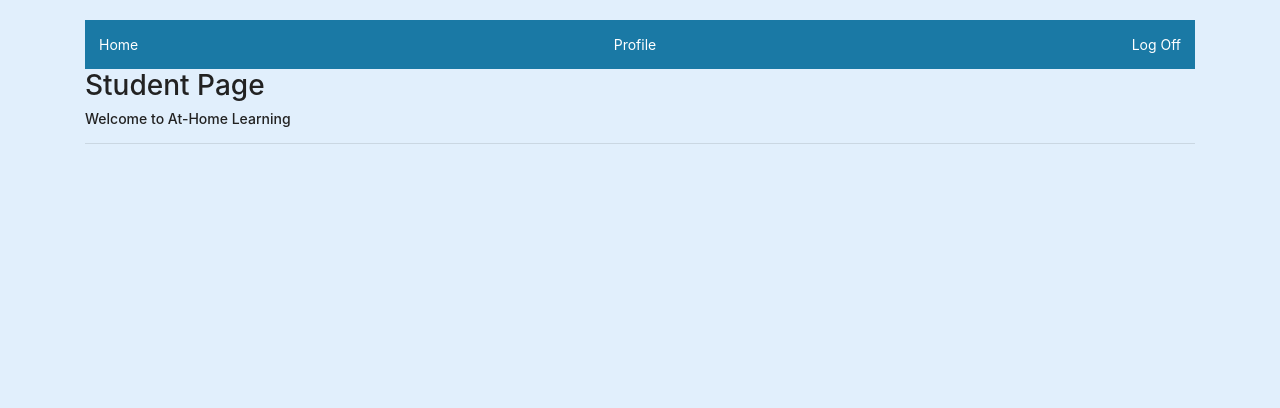
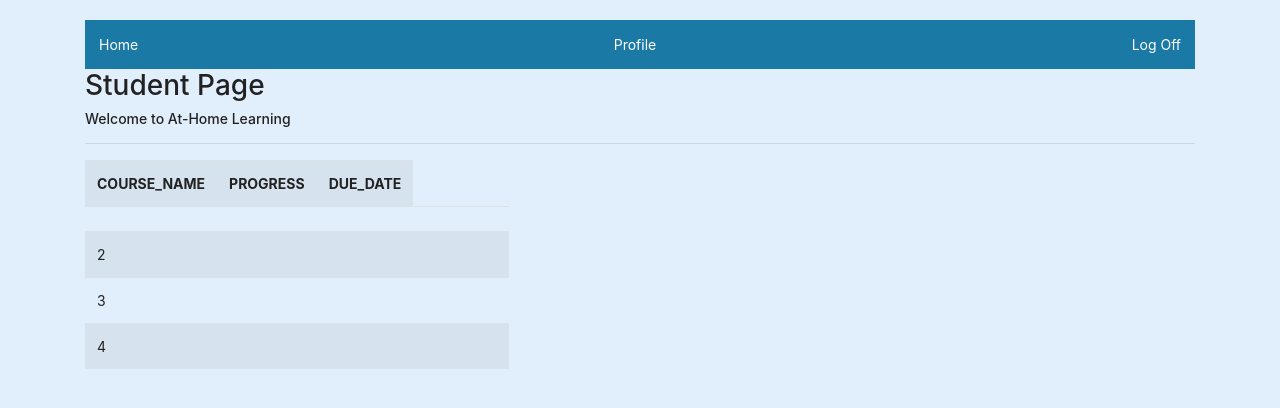
Before and after one commit to Woz-U-Group-Projects/new-team-freeze, a React (Create React App) app in the folder client-react/: page /Student in a window 1280 px wide. Shown: the top 408 px of the page. Built offline with nearby package versions, Linux system fonts and the light colour scheme; no server answers; sample sign-in values are in the browser's storage.

Commit message:
display table on dashboard

```diff
--- a/client-react/src/Screens/Student.js
+++ b/client-react/src/Screens/Student.js
@@ -9,7 +9,14 @@ import {
 class Student extends React.Component {
     constructor(props) {
         super(props);
-        this.state = { student: [] };
+        this.state = {
+            student: [
+                { course_name: 'math', Progress: "In_Progress", due_date: "august 2020"},
+                { id: 2, name: 'William', Math: "Not_Started", Reading: "In_Progress" ,Social_Studies: "Not_Started", Science:"Completed"},
+                { id: 3, name: 'Gina', Math: "Completed", Reading: "Completed" ,Social_Studies: "Not_Started", Science:"Completed"},
+                { id: 4, name: 'Molly', Math: "In_Progress", Reading: "Not_Started",Social_Studies: "Not_Started" , Science:"Completed"}
+            ]
+        };
         this.taskName = React.createRef();
     }
 
@@ -30,11 +37,36 @@ class Student extends React.Component {
         axios.get(url).then(response => this.setState({ student: response.data }));
     };
 
+    renderTableHeader() {
+        let header = Object.keys(this.state.student[0])
+        return header.map((key, index) => {
+            return <th key={index}>{key.toUpperCase()}</th>
+        })
+    }
+
+    renderTableData() {
+        return this.state.student.map((student, index) => {
+            const { id, firstname, lastname, math, reading, social_studies, science } = student //destructuring
+            return (
+                <tr key={id}>
+                    <td>{id}</td>
+                    <td>{firstname}</td>
+                    <td>{lastname}</td>
+                    <td>{math}</td>
+                    <td>{reading}</td>
+                    <td>{social_studies}</td>
+                    <td>{science}</td>
+                </tr>
+            )
+        })
+    }
+
     //
     render() {
         return (
             //create a student dashboard
             <div className="container">
+                <div>
                 <ul className="header" >
                         <li>
                             <Link to="/Home">Home</Link>
@@ -56,6 +88,17 @@ class Student extends React.Component {
                 </div>
                 <hr></hr>
             </div>
+            {/* <div className="" > */}
+
+            <table className="table table-responsive table-striped w-auto">
+            <tbody>
+                <tr>{this.renderTableHeader()}</tr>
+                {this.renderTableData()}
+            </tbody>
+        </table>
+    {/* </div> */}
+
+</div>
 
         )
     }
--- a/client-react/src/Screens/Teacher.js
+++ b/client-react/src/Screens/Teacher.js
@@ -48,15 +48,16 @@ class Teacher extends React.Component {
 
     renderTableData() {
         return this.state.teacher.map((student, index) => {
-            const { id, name, Math, Reading, Social_Studies, Science } = student //destructuring
+            const { id, firstname, lastname, math, reading, social_studies, science } = student //destructuring
             return (
                 <tr key={id}>
                     <td>{id}</td>
-                    <td>{name}</td>
-                    <td>{Math}</td>
-                    <td>{Reading}</td>
-                    <td>{Social_Studies}</td>
-                    <td>{Science}</td>
+                    <td>{firstname}</td>
+                    <td>{lastname}</td>
+                    <td>{math}</td>
+                    <td>{reading}</td>
+                    <td>{social_studies}</td>
+                    <td>{science}</td>
                 </tr>
             )
         })
```
